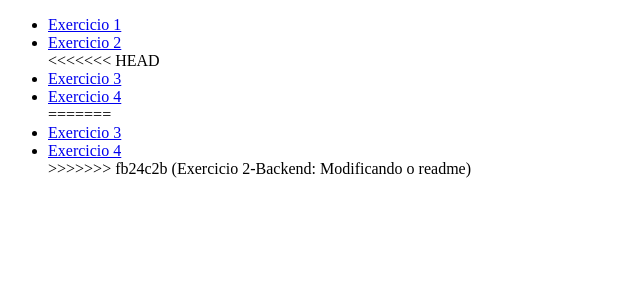
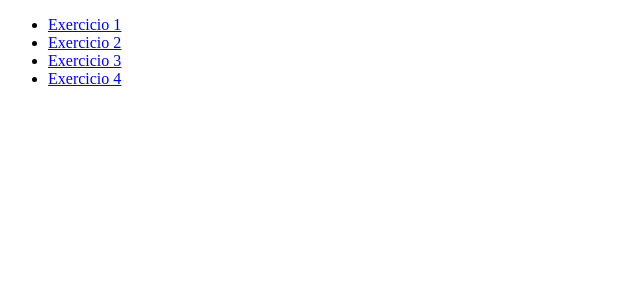
Before and after one commit to EricaLima570/php, a PHP site: page / in a window 1280 px wide. Shown: the top 300 px of the page, without its empty margins (0-640 px from the left). Run offline with PHP 8.4, Linux system fonts and the light colour scheme.

Commit message:
Alterando o readme e index do indice

```diff
--- a/index.php
+++ b/index.php
@@ -1,20 +1,13 @@
 <!DOCTYPE html>
 <html >
 <head>
-
 </head>
 <body>
     <ul>
         <li><a href="./exercicio1/" target="_blank">Exercicio 1</a></li>
         <li><a href="./exercicio2/" target="_blank">Exercicio 2</a></li>
-<<<<<<< HEAD
         <li><a href="./exercicio3/" target="_blank">Exercicio 3</a></li>
         <li><a href="./exercicio4/" target="_blank">Exercicio 4</a></li>
-=======
-        <li><a href="./exercicio 3/" target="_blank">Exercicio 3</a></li>
-        <li><a href="./exercicio 4/" target="_blank">Exercicio 4</a></li>
->>>>>>> fb24c2b (Exercicio 2-Backend: Modificando o readme)
     </ul>
-
 </body>
 </html>
```
Also changed, not shown: exercicio2/index.php (+22 -4 lines), readme.md.
